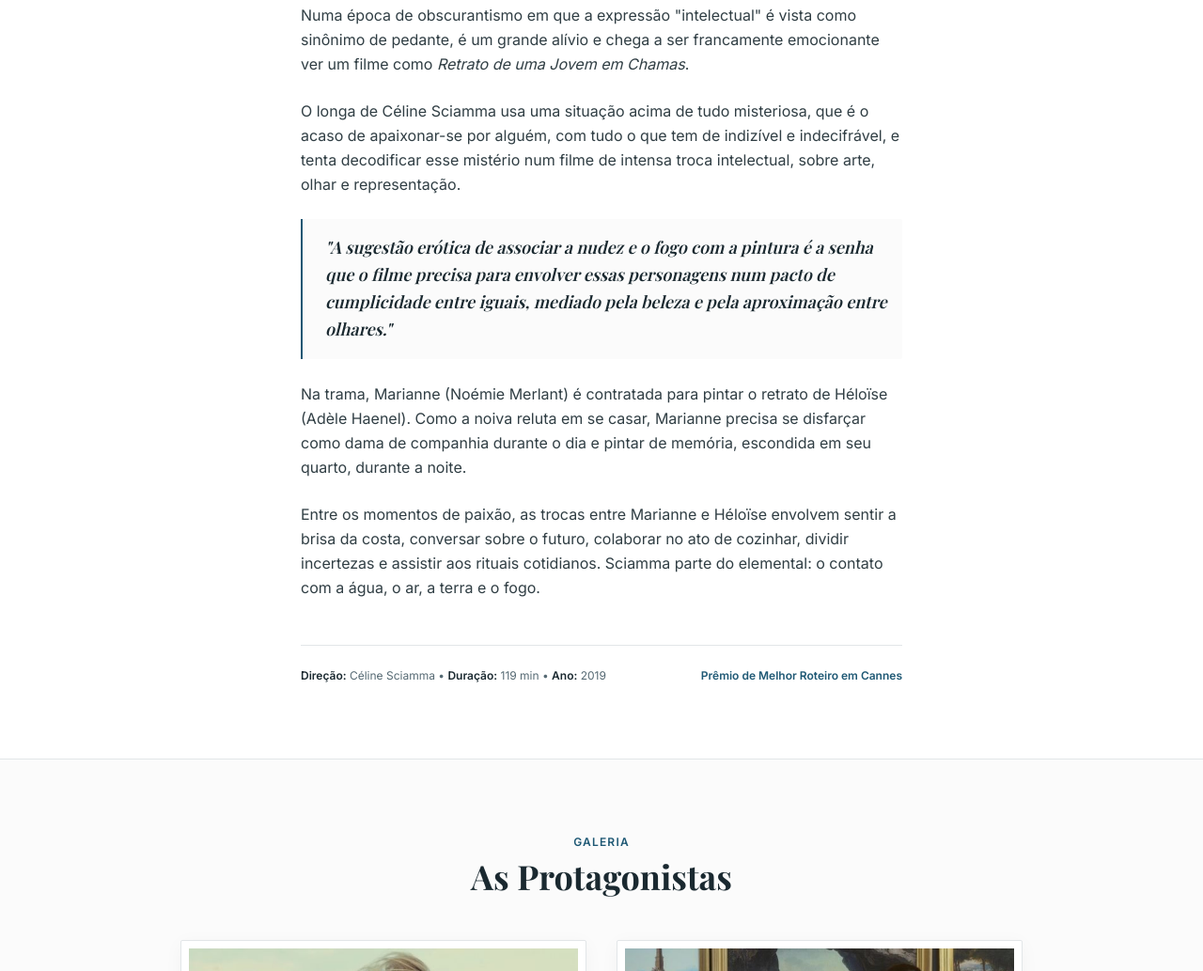
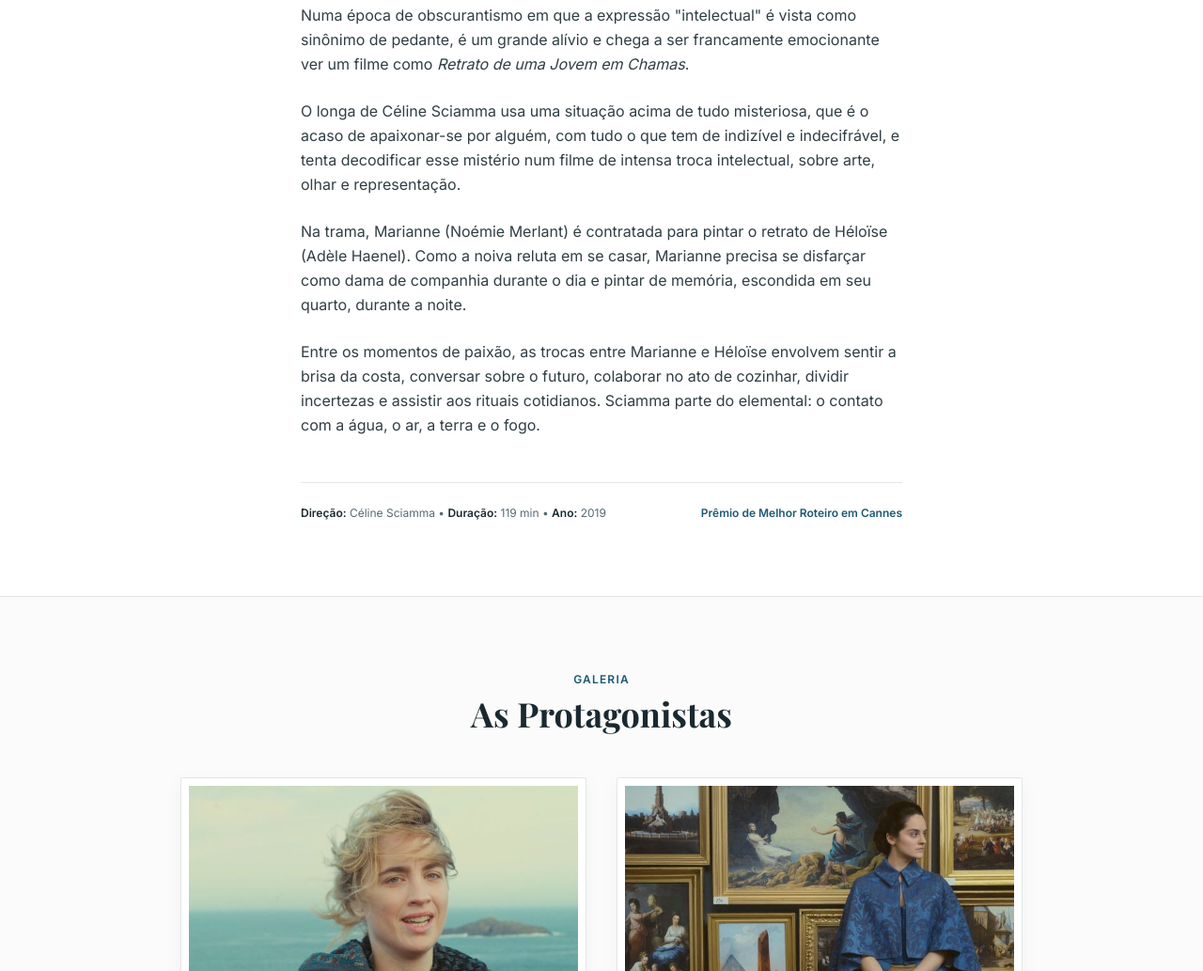
Before and after one commit to guisouzsa/PORTRAITOFALADYONFIRE, a plain HTML site: page index.html in a window 1280 px wide. Shown: the part 1291-2324 px from the top of the page at 94% size. Drawn offline with nearby package versions, Linux system fonts and the light colour scheme; a web font is replaced by a local one.

Commit message:
Remove blockquote from index.html
Removed a blockquote discussing the film's themes.

```diff
--- a/index.html
+++ b/index.html
@@ -192,9 +192,6 @@
             O longa de Céline Sciamma usa uma situação acima de tudo misteriosa, que é o acaso de apaixonar-se por alguém, com tudo o que tem de indizível e indecifrável, e tenta decodificar esse mistério num filme de intensa troca intelectual, sobre arte, olhar e representação.
           </p>
 
-          <blockquote class="my-8 pl-6 border-l-2 border-marine italic text-slate-dark font-serif text-lg leading-relaxed bg-off-white py-4 pr-4 rounded-r-sm">
-            "A sugestão erótica de associar a nudez e o fogo com a pintura é a senha que o filme precisa para envolver essas personagens num pacto de cumplicidade entre iguais, mediado pela beleza e pela aproximação entre olhares."
-          </blockquote>
 
           <p>
             Na trama, Marianne (Noémie Merlant) é contratada para pintar o retrato de Héloïse (Adèle Haenel). Como a noiva reluta em se casar, Marianne precisa se disfarçar como dama de companhia durante o dia e pintar de memória, escondida em seu quarto, durante a noite.
```
